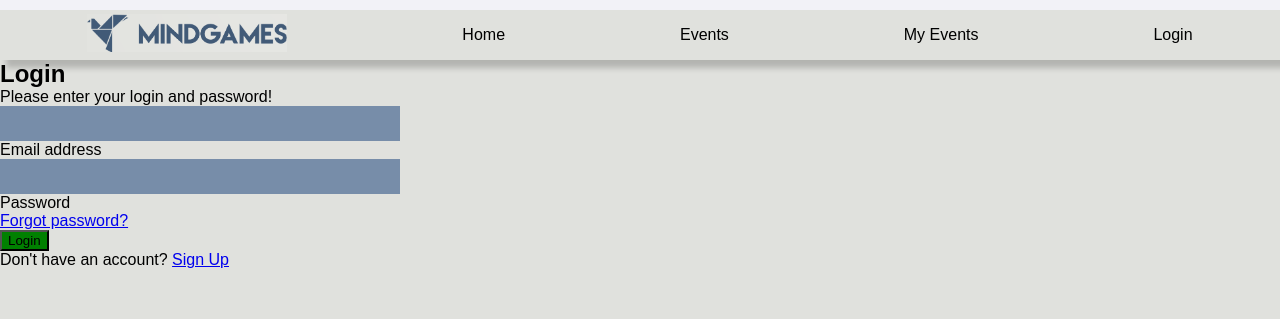
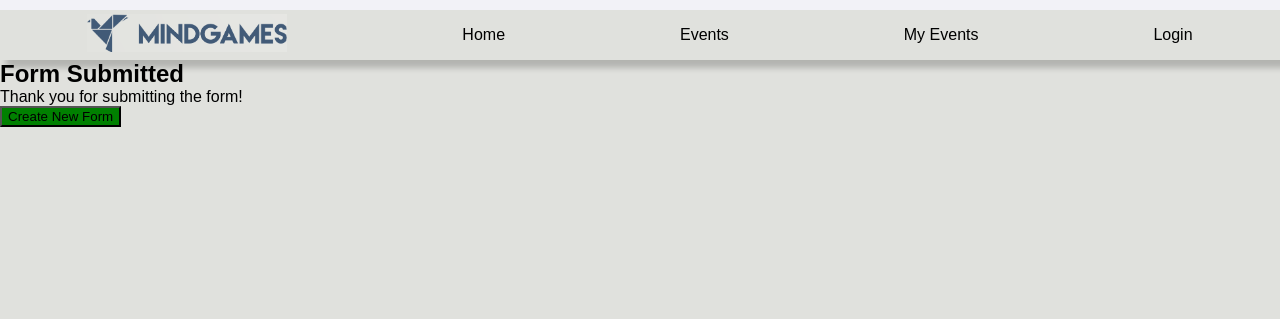
Before and after one commit to ChenEylon/MindsGame, a React (Vite) app: page /Login in a window 1280 px wide. Both pictures are taken after a click on the button "Login". Shown: the top 319 px of the page. Built offline with nearby package versions, Linux system fonts and the light colour scheme.

Commit message:
newday221

```diff
--- a/src/components/HomePage.jsx
+++ b/src/components/HomePage.jsx
@@ -1,9 +1,7 @@
 import React from 'react'
 import "./HomePage.css"
-import { SpecificDay } from './SpecificDay'
 export const HomePage = () => {
   return (
-    // <div>HomePage</div>
-    <SpecificDay/>
+    <div>HomePage</div>
   )
 }
--- a/src/components/Layout.jsx
+++ b/src/components/Layout.jsx
@@ -50,7 +50,7 @@ export const Layout = () => {
                 MindGames
               </p>
               <CDBBox flex="column" style={{ cursor: 'pointer', padding: '0', display: 'flex' }}>
-                <Link to='/Specificday'> About Us</Link>
+                <Link> About Us</Link>
                 <Link to='/Contactus'> Contact</Link>
               </CDBBox>
             </CDBBox>
--- a/src/components/Login.jsx
+++ b/src/components/Login.jsx
@@ -16,6 +16,7 @@ function Login() {
   const [username, setUsername] = useState('');
   const [password, setPassword] = useState('');
   const [loginData, setLoginData] = useState({});
+  const [submitted, setSubmitted] = useState(false);
 
   useEffect(() => {
     const loginDataString = localStorage.getItem('loginData');
@@ -40,6 +41,11 @@ function Login() {
     setUsername('');
     setPassword('');
     setLoginData(updatedLoginData);
+    setSubmitted(true);
+  };
+
+  const handleNewForm = () => {
+    setSubmitted(false);
   };
 
   return (
@@ -48,6 +54,16 @@ function Login() {
         <MDBCol col='12'>
           <MDBCard className='bg-dark text-white my-5 mx-auto' style={{borderRadius: '1rem', maxWidth: '400px'}}>
             <MDBCardBody className='p-5 d-flex flex-column align-items-center mx-auto w-100'>
+              {submitted ? (
+                <>
+                  <h2 className="fw-bold mb-2 text-uppercase">Form Submitted</h2>
+                  <p className="text-white-50 mb-5">Thank you for submitting the form!</p>
+                  <MDBBtn outline className='mx-2 px-5' color='white' size='lg' onClick={handleNewForm}>
+                    Create New Form
+                  </MDBBtn>
+                </>
+              ) : (
+                <>
                   <h2 className="fw-bold mb-2 text-uppercase">Login</h2>
                   <p className="text-white-50 mb-5">Please enter your login and password!</p>
                   <MDBInput
@@ -57,8 +73,8 @@ function Login() {
                     id='emailFormControlLg'
                     type='email'
                     size="lg"
-                value={username} // Bind the input value to the username state
-                onChange={(e) => setUsername(e.target.value)} // Update the username state on input change
+                    value={username}
+                    onChange={(e) => setUsername(e.target.value)}
                   />
                   <MDBInput
                     wrapperClass='mb-4 mx-5 w-100'
@@ -67,8 +83,8 @@ function Login() {
                     id='passwordFormControlLg'
                     type='password'
                     size="lg"
-                value={password} // Bind the input value to the password state
-                onChange={(e) => setPassword(e.target.value)} // Update the password state on input change
+                    value={password}
+                    onChange={(e) => setPassword(e.target.value)}
                   />
                   <p className="small mb-3 pb-lg-2"><a className="text-white-50" href="#!">Forgot password?</a></p>
                   <MDBBtn outline className='mx-2 px-5' color='white' size='lg' onClick={handleLogin}>
@@ -88,6 +104,8 @@ function Login() {
                   <div>
                     <p className="mb-0">Don't have an account? <a href="#!" className="text-white-50 fw-bold">Sign Up</a></p>
                   </div>
+                </>
+              )}
             </MDBCardBody>
           </MDBCard>
         </MDBCol>
```
Lines whose indentation alone changed are shown as unchanged.
